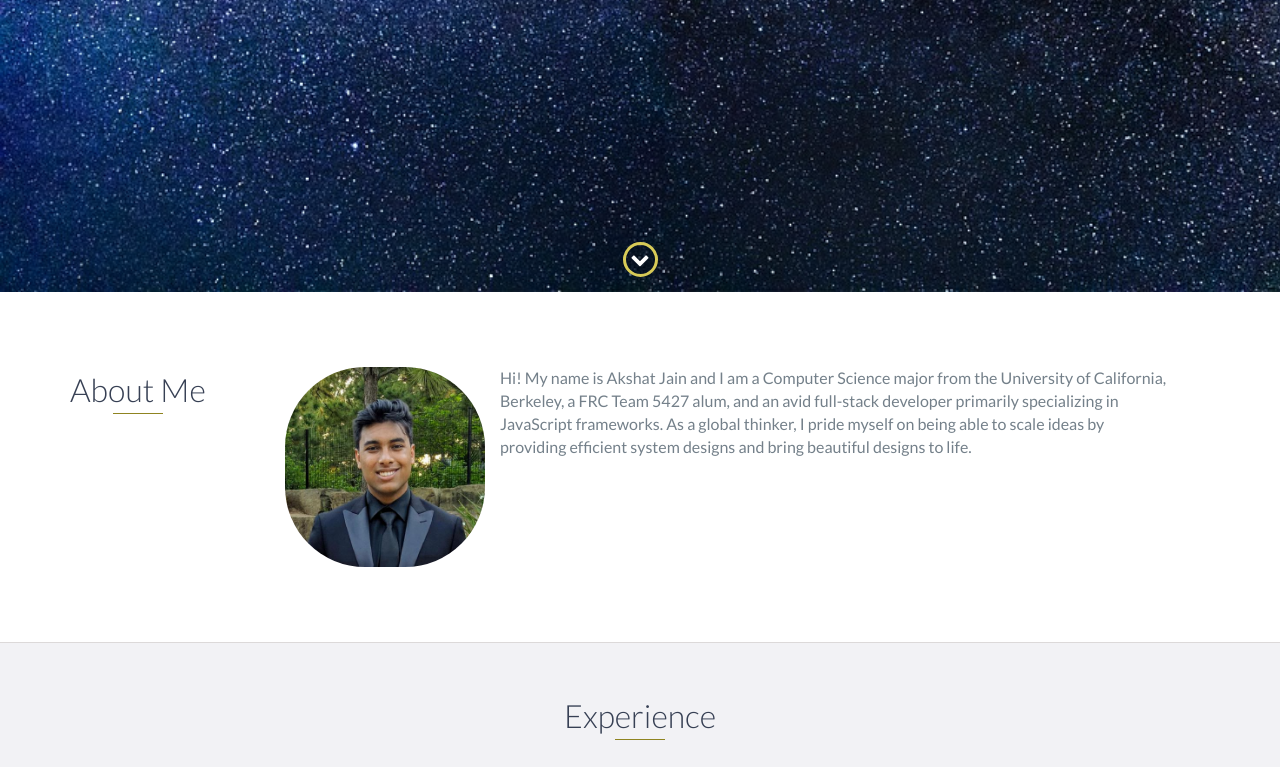
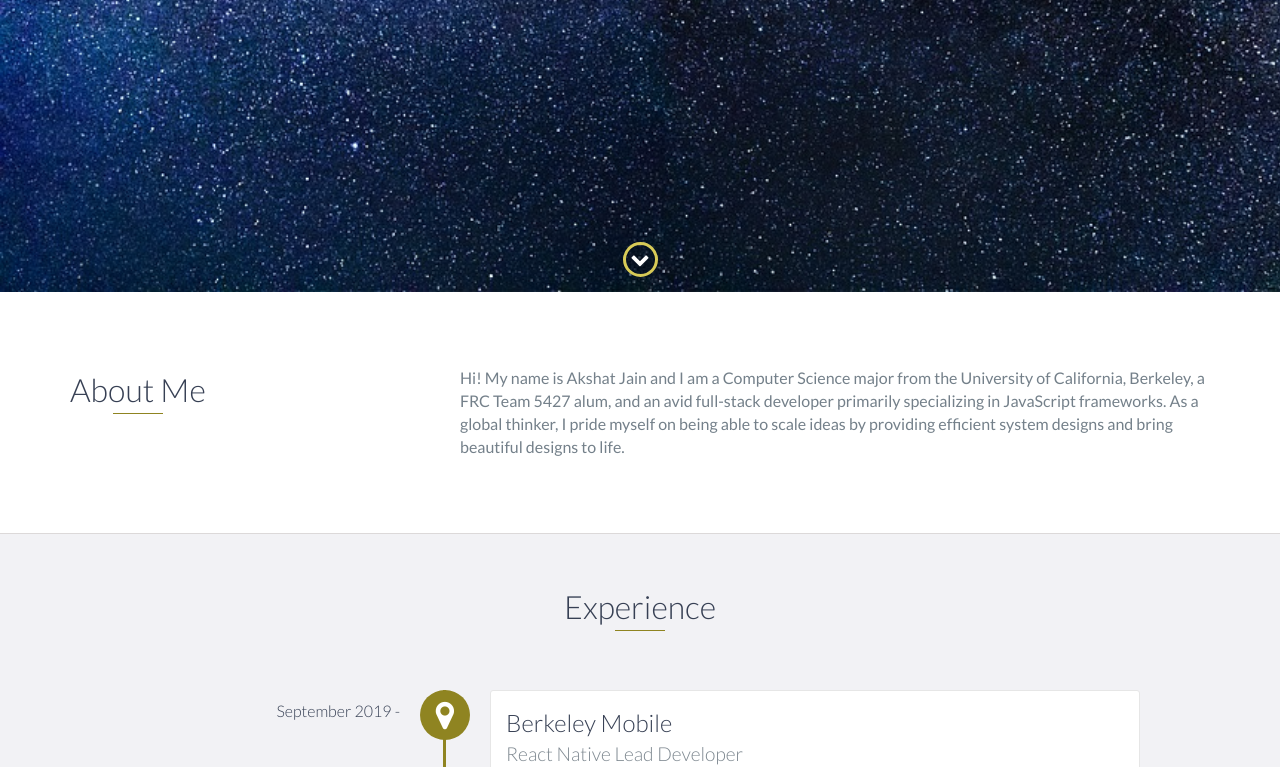
Before and after one commit to AkshatJain1/akshatjain1.github.io, a website: page index.html in a window 1280 px wide. Shown: the part 508-1275 px from the top of the page. Drawn offline with nearby package versions, Linux system fonts and the light colour scheme.

Commit message:
removed profile picture for sake of mobile formatting

```diff
--- a/index.html
+++ b/index.html
@@ -93,10 +93,10 @@
                 <div class="col-md-4">
                     <h2 class="heading">About Me</h2>
                 </div>
-                <div style = "margin-left: -160px" class="project-image">
+                <!-- <div style = "margin-left: -160px" class="project-image">
                     <img width = "200px" style = "border-radius: 40%" src="images/prof.jfif" />
-                </div>
-                <div style = "width: 700px" class="col-md-8">
+                </div> -->
+                <div class="col-md-8">
                     <p>
                       Hi! My name is Akshat Jain and I am a Computer Science major from the University of California, Berkeley, a FRC Team 5427 alum,
                       and an avid full-stack developer primarily specializing in JavaScript frameworks. As a global thinker, I pride myself on being able to scale
```
